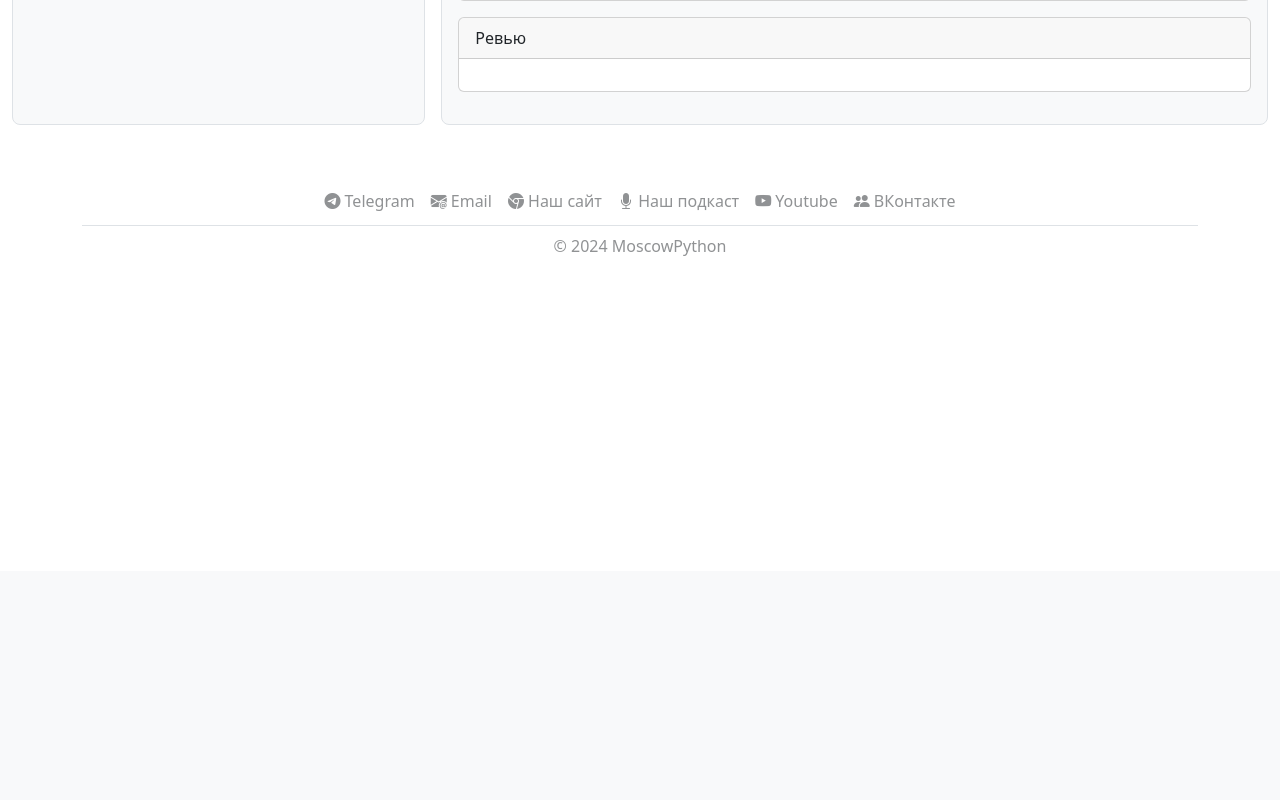
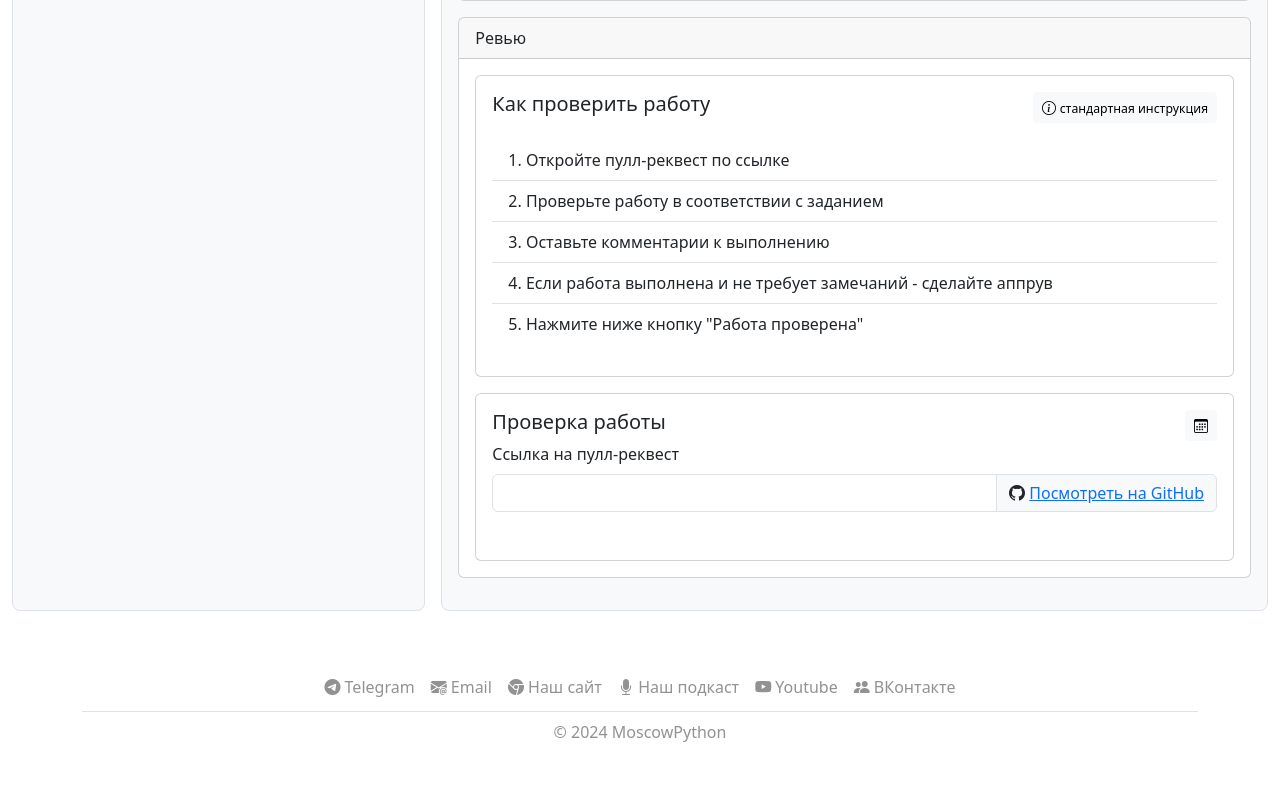
Before and after one commit to mmmylnikov/lpms, a Django app: template lpms/dashboard/templates/dashboard/review.html in a window 1280 px wide. Shown: the part 229-1029 px from the top of the page. Before the commit the page ends 485 px from the top, so only its background shows below. Run offline with Django 5.2, Linux system fonts and the light colour scheme; the template is opened without the code that fills it, so the values that code supplies are empty; some libraries are stand-ins or nearby versions.

Commit message:
added tutor review execution

```diff
--- a/lpms/dashboard/templates/dashboard/review_execution.html
+++ b/lpms/dashboard/templates/dashboard/review_execution.html
@@ -13,10 +13,8 @@
 
     </div>
     <div class="card-body">
-        {% comment %}
-        {% include 'dashboard/task_execution_info.html' %}
-        {% include 'dashboard/task_execution_form.html' %}
-        {% endcomment %}
+        {% include 'dashboard/review_execution_info.html' %}
+        {% include 'dashboard/review_execution_form.html' %}
     </div>
 
 </div>
--- /dev/null
+++ b/lpms/dashboard/templates/dashboard/review_execution_form.html
@@ -0,0 +1,43 @@
+
+
+<div class="card">
+    <div class="card-body">
+        <div class="d-flex justify-content-between align-items-start">
+            <h5 class="card-title">Проверка работы</h5>
+            <span>
+                <button type="button" class="btn btn-light btn-sm "
+                        data-bs-toggle="tooltip" data-bs-placement="bottom"
+                        data-bs-title="Дата последнего обновления">
+                        <i class="bi bi-calendar3"></i>
+                    <small class="fw-lighter"> {{ review.updated_at|date:"d.m.Y H:i" }}</small>
+                </button>
+            </span>
+        </div>
+        <div class="mb-3">
+            <label for="InputRepo" class="form-label">Ссылка на пулл-реквест</label>
+            <div class="input-group mb-3">
+                <input type="text" class="form-control" aria-label="Recipient's username" aria-describedby="basic-addon2"
+                       value="{{ review.repo }}" readonly>
+                <span class="input-group-text" id="basic-addon1">
+                    <i class="bi bi-github"></i>&nbsp;
+                    <a href="{{review.repo.value}}" target="_blank">
+                        Посмотреть на GitHub
+                    </a>
+                </span>
+            </div>
+            <div class="d-grid gap-2 mx-auto">
+                {% if status.status == 'review' %}
+                <button type="button" class="btn btn-outline-success"
+                    hx-get="{% url 'review_check_view' review.pk status.pk learn_meta.user_github.extra_data.login %}"
+                    hx-trigger="click" hx-swap="innerHTML" hx-target="#review-github-check">
+                    Работа проверена
+                    <div class="htmx-indicator spinner-border spinner-border-sm" role="status"></div>
+                </button>
+                {% endif %}
+            </div>
+
+        </div>
+        <div id="review-github-check">
+        </div>
+    </div>
+</div>
--- /dev/null
+++ b/lpms/dashboard/templates/dashboard/review_execution_info.html
@@ -0,0 +1,24 @@
+<div class="card mb-3">
+    <div class="card-body">
+        <div class="d-flex justify-content-between align-items-start">
+            <h5 class="card-title">Как проверить работу</h5>
+            <span>
+                <button type="button" class="btn btn-light btn-sm "
+                        data-bs-toggle="tooltip" data-bs-placement="bottom"
+                        data-bs-title="Особенности выполнения читайте в README.md в репозитории с файлами задания (при наличии)">
+                    <i class="bi bi-info-circle "></i>
+                    <small class="fw-lighter"> стандартная инструкция</small>
+                </button>
+            </span>
+        </div>
+        <p class="card-text">
+            <ul class="list-group list-group-flush list-group-numbered m-0">
+                <li class="list-group-item">Откройте пулл-реквест по ссылке</li>
+                <li class="list-group-item">Проверьте работу в соответствии с заданием</li>
+                <li class="list-group-item">Оставьте комментарии к выполнению</li>
+                <li class="list-group-item">Если работа выполнена и не требует замечаний - сделайте аппрув</li>
+                <li class="list-group-item">Нажмите ниже кнопку "Работа проверена"</li>
+            </ul>
+        </p>
+    </div>
+</div>
--- a/lpms/dashboard/urls.py
+++ b/lpms/dashboard/urls.py
@@ -1,10 +1,11 @@
 from django.urls import path
 from django.views.generic import TemplateView
 
-from dashboard.views import (StudentDashboardView, TutorDashboardView,
-                             ContentView,
-                             StudentTaskView, TutorReviewView, TaskUpdateView,
-                             PullAutocompleteView,)
+from dashboard.views import (StudentDashboardView, StudentTaskView,
+                             TutorDashboardView, TutorReviewView,
+                             ContentView, PullAutocompleteView,
+                             TaskUpdateView, TutorReviewCheckView,
+                             )
 
 
 urlpatterns = [
@@ -28,7 +29,9 @@ urlpatterns = [
      path('task/update/success/', TemplateView.as_view(
           template_name='dashboard/task_execution_form_valid.html'),
           name='task_update_success'),
-
+     path('review/check/<int:review_id>/<int:status_id>/<str:tutor_github_login>/',  # noqa
+          TutorReviewCheckView.as_view(),
+          name='review_check_view'),
      # form autocomplete
      path('autocomplete/pull/',
           PullAutocompleteView.as_view(),
```
Also changed, not shown: lpms/dashboard/templates/dashboard/review_check.html (added, +30 -0 lines), lpms/dashboard/views.py (+48 -3 lines), lpms/user/utils.py (+13 -0 lines).
